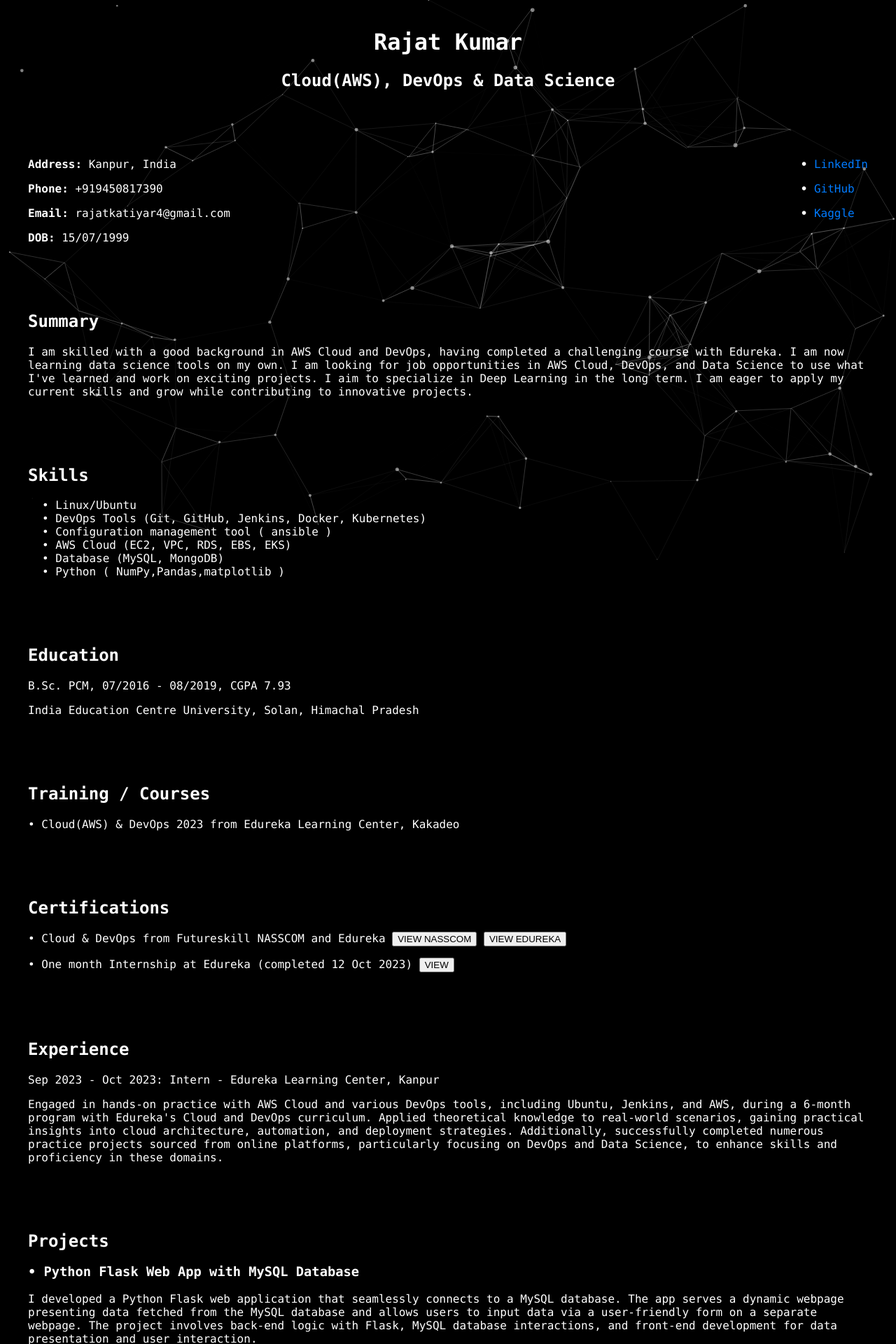
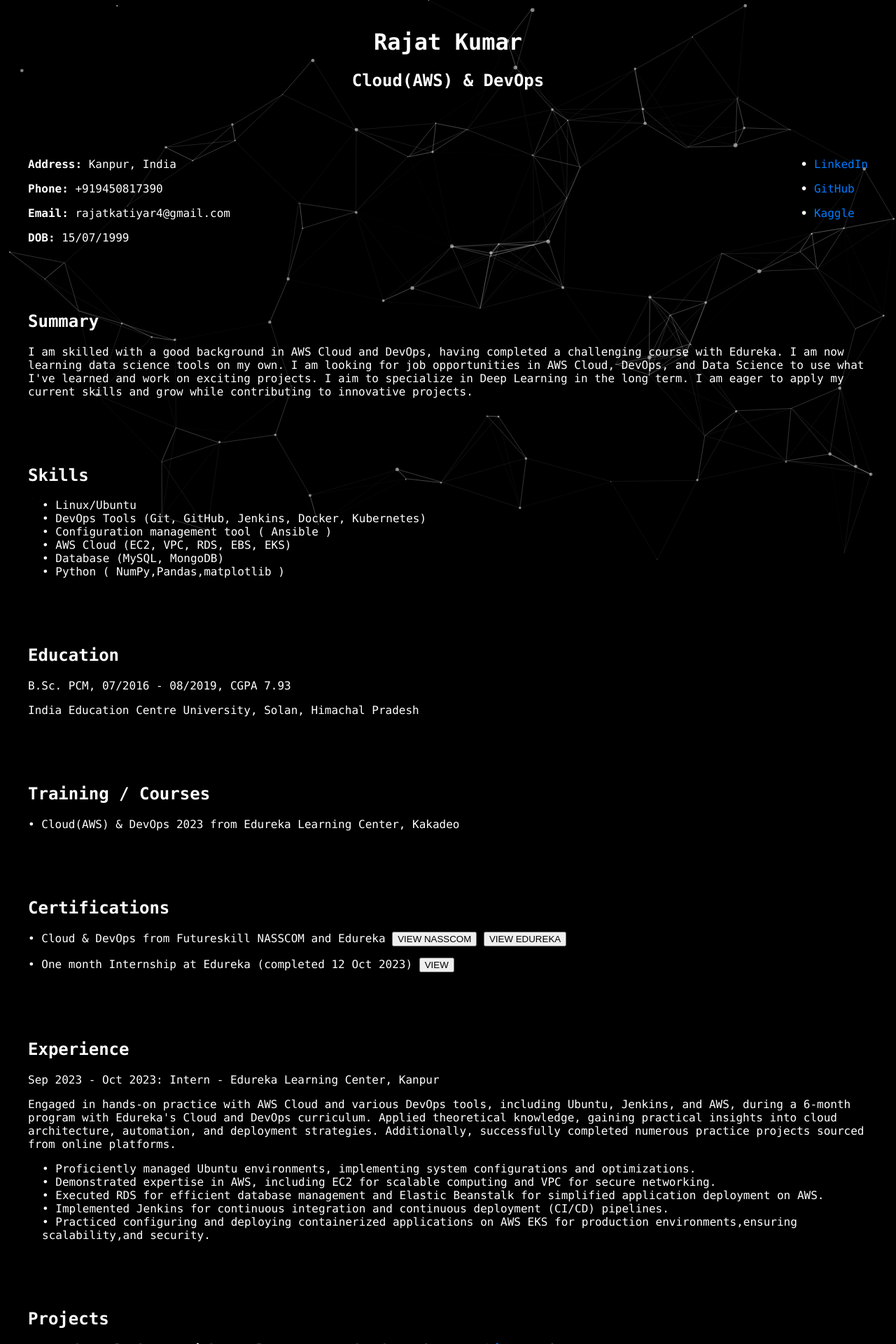
Before and after one commit to rajatvegan/UNITY, a Flask app: page /resume in a window 1280 px wide. Shown: the top 1920 px of the page at 70% size. Run offline with Flask 3, Linux system fonts and the light colour scheme; some libraries are stand-ins or nearby versions.

Commit message:
update resume

```diff
--- a/templates/resume.html
+++ b/templates/resume.html
@@ -20,7 +20,7 @@
 
     <header>
         <h1>Rajat Kumar</h1>
-        <h2>Cloud(AWS), DevOps & Data Science</h2>
+        <h2>Cloud(AWS) & DevOps</h2>
     </header>
 
     <section class="contact-info">
@@ -48,7 +48,7 @@
         <ul>
             <li>&#8226; Linux/Ubuntu</li>
             <li>&#8226; DevOps Tools (Git, GitHub, Jenkins, Docker, Kubernetes)</li>
-            <li>&#8226; Configuration management tool ( ansible )</li>
+            <li>&#8226; Configuration management tool ( Ansible )</li>
             <li>&#8226; AWS Cloud (EC2, VPC, RDS, EBS, EKS)</li>
             <li>&#8226; Database (MySQL, MongoDB)</li>
             <li>&#8226; Python ( NumPy,Pandas,matplotlib )</li>
@@ -81,15 +81,31 @@
     <section class="experience">
         <h2>Experience</h2>
         <p>Sep 2023 - Oct 2023: Intern - Edureka Learning Center, Kanpur</p>
-        <p>Engaged in hands-on practice with AWS Cloud and various DevOps tools, including Ubuntu, Jenkins, and AWS, during a 6-month program with Edureka's Cloud and DevOps curriculum. Applied theoretical knowledge to real-world scenarios, gaining practical insights into cloud architecture, automation, and deployment strategies. Additionally, successfully completed numerous practice projects sourced from online platforms, particularly focusing on DevOps and Data Science, to enhance skills and proficiency in these domains.</p>
+        <p>Engaged in hands-on practice with AWS Cloud and various DevOps tools, including Ubuntu, Jenkins, and AWS, during a 6-month program with Edureka's Cloud and DevOps curriculum. Applied theoretical knowledge, gaining practical insights into cloud architecture, automation, and deployment strategies. Additionally, successfully completed numerous practice projects sourced from online platforms.</p>
+        <ul>
+        <li>&#8226; Proficiently managed Ubuntu environments, implementing system configurations and optimizations.</li>
+        <li>&#8226; Demonstrated expertise in AWS, including EC2 for scalable computing and VPC for secure networking. </li>
+        <li>&#8226; Executed RDS for efficient database management and Elastic Beanstalk for simplified application deployment on AWS.</li>
+        <li>&#8226; Implemented Jenkins for continuous integration and continuous deployment (CI/CD) pipelines.</li>
+        <li>&#8226; Practiced configuring and deploying containerized applications on AWS EKS for production environments,ensuring scalability,and security.</li>
+    </ul>
     </section>
 
     <section class="projects">
         <h2>Projects</h2>
-        <h3>&#8226; Python Flask Web App with MySQL Database</h3>
-        <p>I developed a Python Flask web application that seamlessly connects to a MySQL database. The app serves a dynamic webpage presenting data fetched from the MySQL database and allows users to input data via a user-friendly form on a separate webpage. The project involves back-end logic with Flask, MySQL database interactions, and front-end development for data presentation and user interaction.</p>
-        <h3>&#8226; AWS Beanstalk Intern Project of Edureka</h3>
-        <p>Proficiently deployed a Python and React web app on AWS Elastic Beanstalk within a secure VPC, ensuring security scalability and high availability. Automated deployments via Elastic Beanstalk, implemented disaster recovery with backups, and addressed traffic variations with Auto Scaling. Configured AWS services for optimal global accessibility and minimized latency.</p>
+        <h3>1. Python Flask app with MySql & MongoDB database |
+            <a href="https://rajatvegan.onrender.com/">Open this app</a> |
+            <a href="https://github.com/rajatvegan/UNITY">Open Repo</a>
+        </h3>
+        <ul>
+            <li>&#8226; Developed a monolithic Flask web app using ChatGPT to practice DevOps and AWS.</li>
+            <li>&#8226; Main focus of the app is on storing data into a database and accessing it from a webpage.</li>
+            <li>&#8226; Utilized MySQL database for collecting data from a web form.</li>
+            <li>&#8226; Employed the free tier RDS MySQL server and MongoDB Atlas.</li>
+            <li>&#8226; Practiced with various DevOps tools including Git, Jenkins, Docker, Kubernetes, and AWS cloud services</li>
+            <li>&#8226; Deployed the app multiple times on AWS Elastic Beanstalk using AWS CodePipeline and EKS.</li>
+            <li>&#8226; Currently deployed on Render (PaaS cloud provider) managed platform.</li>
+        </ul>
     </section>
 
     <section class="interests">
```
